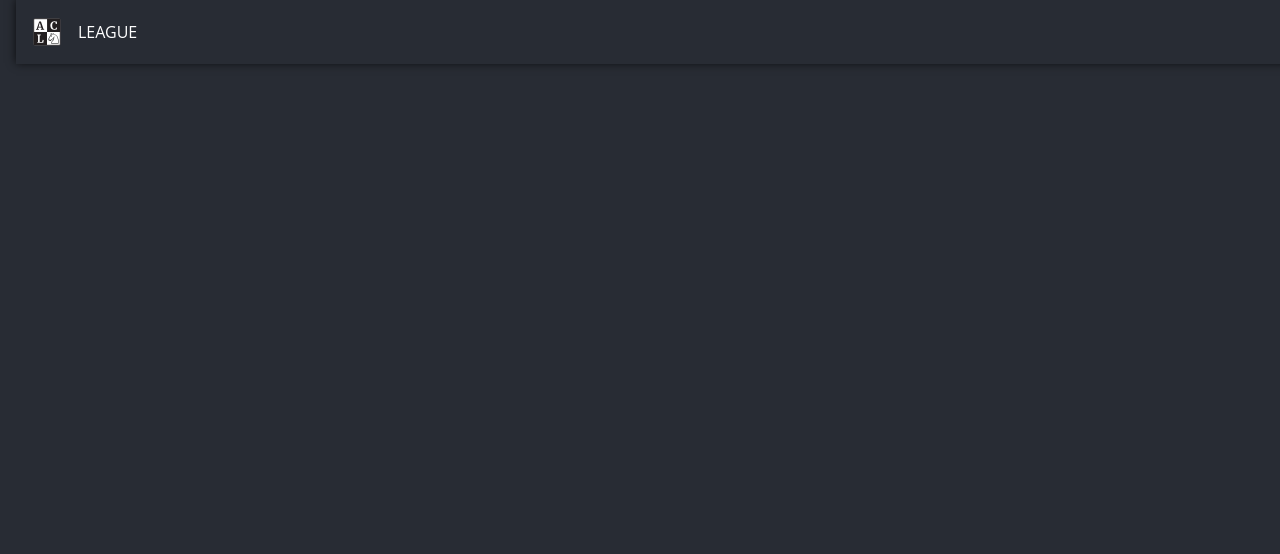
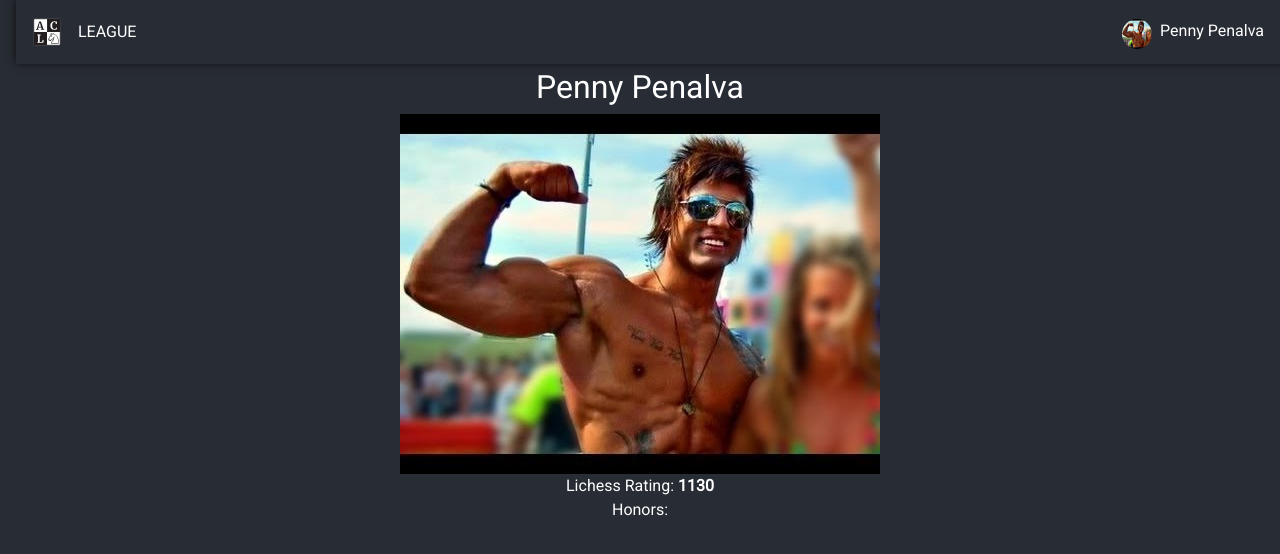
Before and after one commit to adwpenalva/chessleague, a React (Create React App) app: page /profile in a window 1280 px wide. Before the commit this address had no page. Shown: the top 554 px of the page. Built offline with nearby package versions, Linux system fonts and the light colour scheme.

Commit message:
added mockup profile page with navbar integration, needs further styling development

```diff
--- a/src/App.js
+++ b/src/App.js
@@ -3,6 +3,7 @@ import './App.css';
 import Navbar from './components/Navbar/Navbar';
 import Home from './components/Home/Home'
 import League from './components/League/League'
+import Profile from './components/Profile/Profile'
 
 function App() {
   return (
@@ -11,6 +12,7 @@ function App() {
       <Switch>
         <Route path="/" exact component={Home}  />
         <Route path="/league" component={League} />
+        <Route path="/profile" component={Profile} />
         {/* <Route path="/add-country" component={AddCountry} /> */}
         {/* <Route path="/signup" component={Signup} /> */}
         {/* <Route path="/login" component={Login} /> */}
--- a/src/components/League/League.jsx
+++ b/src/components/League/League.jsx
@@ -23,6 +23,7 @@ export default class League extends Component {
         const isValid = this.validateUrl(this.state.gameUrl)
 
         if (isValid) {
+            console.log('ISVALID')
             api.getGameData(this.state.gameUrl)
             .then(data => {
                 console.log("success", data)
--- a/src/components/Navbar/Navbar.jsx
+++ b/src/components/Navbar/Navbar.jsx
@@ -2,6 +2,7 @@ import logo from './../../midia/ACL_Art_FULL.svg';
 // import './css/styles.scss'
 import './Navbar.scss';
 import { Link, NavLink as NLink } from "react-router-dom"
+import profilePic from './../Profile/zyzz.jpg'
 
 function Navbar() {
   return (
@@ -16,6 +17,9 @@ function Navbar() {
                       <Link to="/league" className="nav-link">League</Link>
                   </li>
                 </ul>
+
+            <Link to="/profile" className="nav-profile mt-1">
+              <img src={profilePic} width="30" height="30" className="d-inline-block align-top round mr-2" alt="user profile"></img><span className="profileName">Penny Penalva</span></Link>
         </nav>
     </div>
   );
--- a/src/components/Navbar/Navbar.scss
+++ b/src/components/Navbar/Navbar.scss
@@ -11,7 +11,30 @@
     color: var(--text-primary);
     transition: all 0.7s ease;
 }
+.nav-profile {
+    @extend .nav-link;
+    margin-left: auto;
+    text-transform: none;
+}
+.nav-profile:hover{
+    font-size: 1.1rem;
+    transition: all 0.7s ease;
+    img {
+        transition: all 0.7s ease;
+        height: 35;
+        width: 35;
+    }
+}
 .nav-link:hover {
     font-size: 1.1rem;
     color: var(--text-primary);
 }
+
+.profileName {
+    margin-right: 1rem;
+    margin-top: 0.5rem;
+}
+
+.round {
+    border-radius: 50%;
+}
--- /dev/null
+++ b/src/components/Profile/Profile.jsx
@@ -0,0 +1,32 @@
+import React, { Component } from 'react';
+import './Profile.scss';
+import profilePic from './zyzz.jpg'
+
+export default class Profile extends Component {
+    constructor(props) {
+        super(props);
+
+        this.state = {
+            playerName: "Penny Penalva",
+            lichessRating: 1130
+        }
+    };
+
+    // getUserInfo () {
+    //     this.setState({
+    //         ...this.state,
+    //         playerName: {playerName}
+    //     })
+    // }
+
+    render() {
+        return (
+            <div className="title">
+                <h2 className="pt-1">{this.state.playerName}</h2>
+                <img src={profilePic} alt="modern god"></img>
+                <span>Lichess Rating: <b>{this.state.lichessRating}</b></span>
+                <span>Honors:</span>
+            </div>
+        )
+    }
+}
--- /dev/null
+++ b/src/components/Profile/Profile.scss
@@ -0,0 +1,8 @@
+.title {
+    padding: var(--default-component-padding);
+    display: flex;
+    flex-direction: column;
+    min-height: 50vh;
+    align-items: center;
+    justify-content: space-between;
+}
--- a/src/css/styles.scss
+++ b/src/css/styles.scss
@@ -13,7 +13,7 @@
 
 /* DEFAULT RESETS */
 html, body {
-    font-family: "Open Sans", 'Roboto', sans-serif;
+    font-family: 'Roboto', sans-serif;
 }
 h1, h2, h3, h4, h5, h6, .h1, .h2, .h3, .h4, .h5, .h6, p, a, span {
     color: var(--primary-white);
```
Also changed, not shown: src/components/Profile/zyzz.jpg (added).
